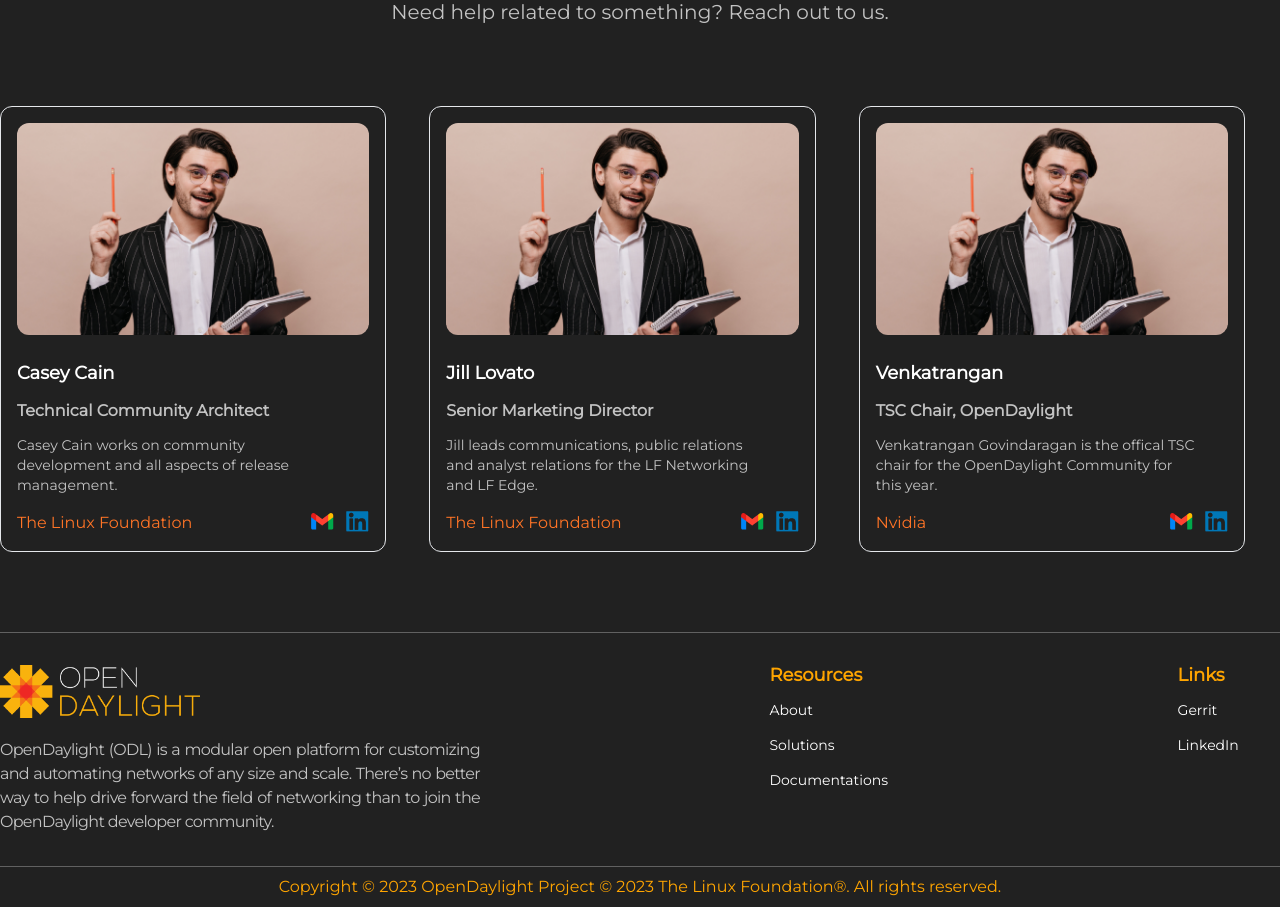
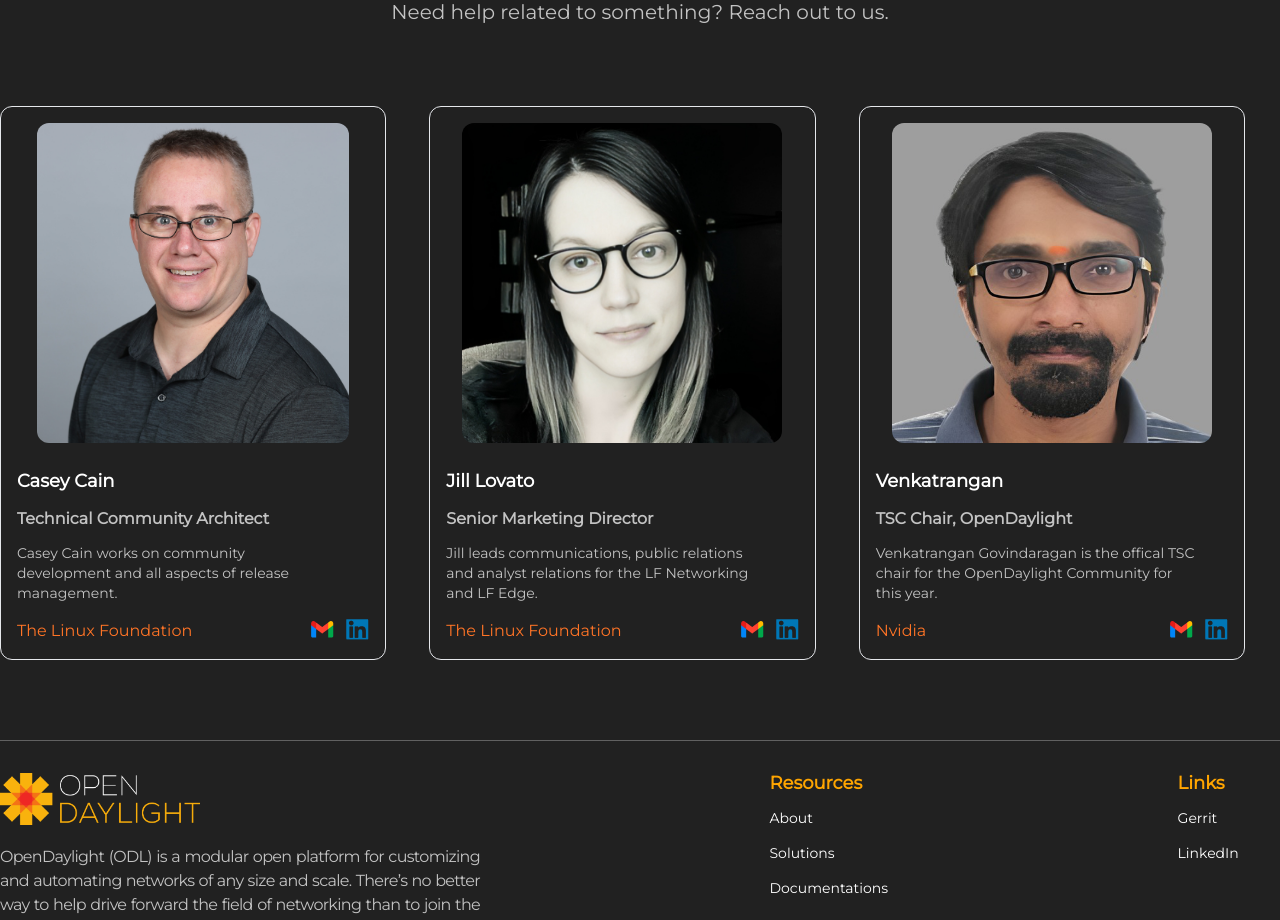
Before and after one commit to opendaylight/opendaylight-website, a React (Create React App) app: page /opendaylight-website/get-started in a window 1280 px wide. Shown: the part 1200-2120 px from the top of the page. Built offline with nearby package versions, Linux system fonts and the light colour scheme.

Commit message:
image and robots fix

```diff
--- a/src/components/GetStarted/GetStarted.jsx
+++ b/src/components/GetStarted/GetStarted.jsx
@@ -1,7 +1,9 @@
 import React from 'react'
 import './GetStarted.css'
 import Casey from '../../images/Casey.png'
+import Jill from '../../images/Jill.png'
 import gmail from '../../images/gmail.png'
+import Venkat from '../../images/Venkatrangan.png'
 import linkedin_2 from '../../images/linkedin_2.png'
 
 const resources = [
@@ -61,7 +63,7 @@
     gmail: 'ccain@linuxfoundation.org',
   },
   {
-    image: Casey,
+    image: Jill,
     name: 'Jill Lovato',
     designation: 'Senior Marketing Director',
     description:
@@ -71,7 +73,7 @@
     gmail: 'jlovato@linuxfoundation.org',
   },
   {
-    image: Casey,
+    image: Venkat,
     name: 'Venkatrangan',
     designation: 'TSC Chair, OpenDaylight',
     description:
@@ -167,9 +169,13 @@
           {personality.map((personality, index) => (
             <div className="media-card border xl:w-11/12 xxl:w-10/12 rounded-xl p-4">
               <div className="personality-image flex justify-center mb-6">
-                <img className="rounded-xl" src={personality.image} alt="" />
+                <img
+                  className="rounded-xl w-fit md:h-72 lg:h-64 xl:h-80"
+                  src={personality.image}
+                  alt=""
+                />
               </div>
-              <div className="card-info sm:mb-4 xl:mb-4 xxl:mb-5">
+              <div className="card-info sm:mb-4 xl:mb-4 xxl:mb-5 flex flex-col justify-start">
                 <h4 className="mb-3 xl:text-lg xxl:text-xl">
                   {personality.name}
                 </h4>
```
Also changed, not shown: public/robots.txt, src/images/Casey.png, src/images/Jill.png (added).
